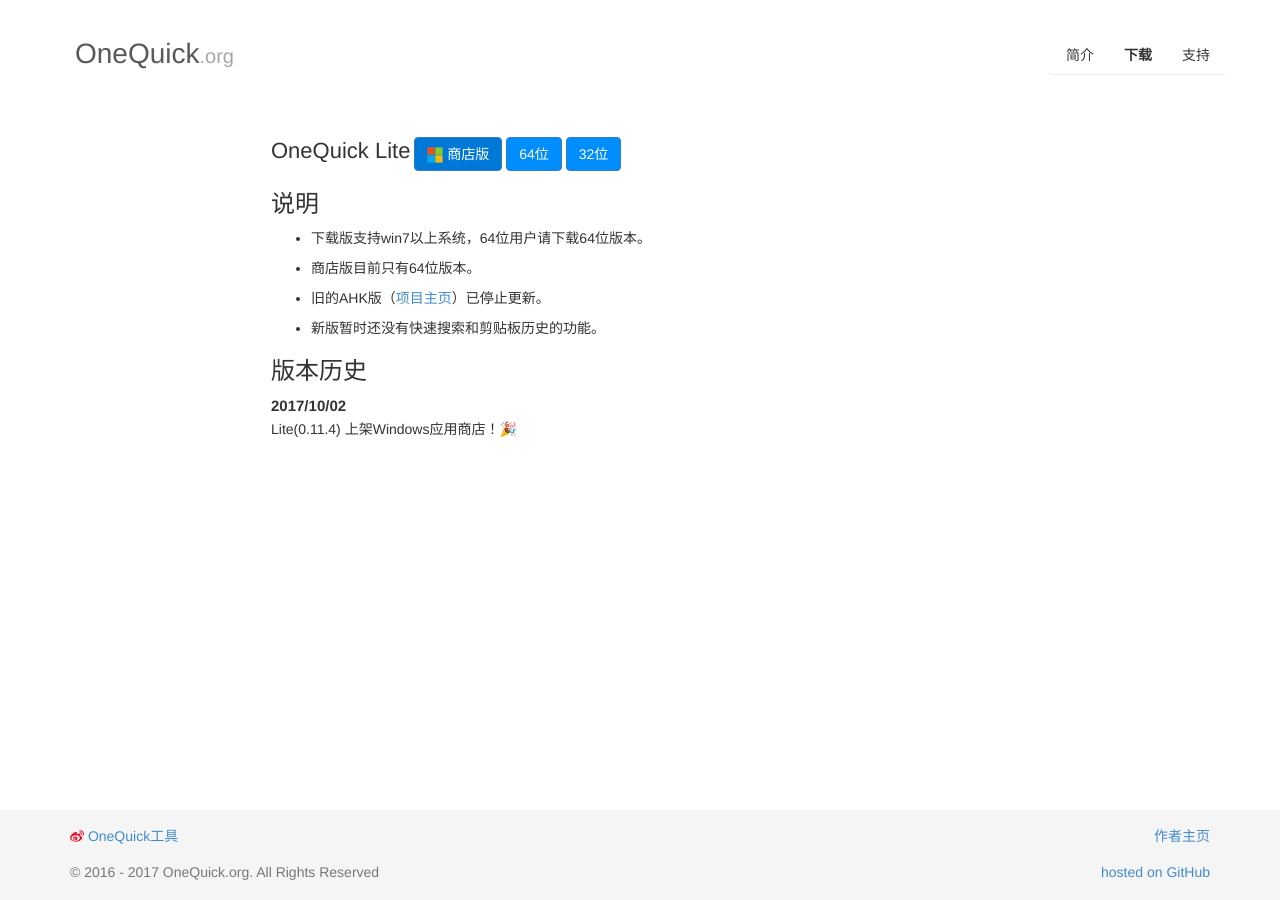
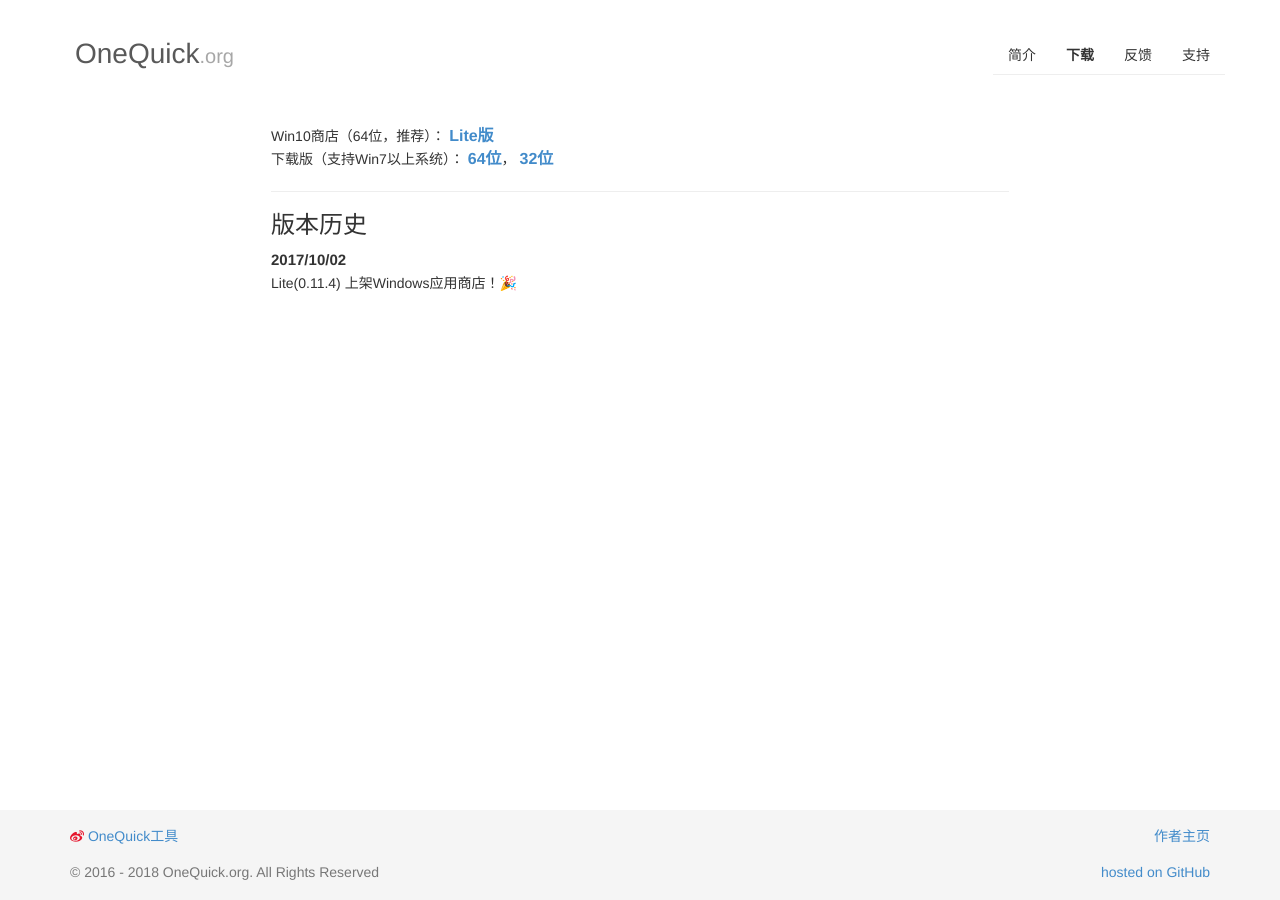
Before and after one commit to OneQuick/OneQuick.github.io-v1-legacy, a Jekyll site: the page built from download.md, in a window 1280 px wide. Built offline with Jekyll 4.4.1, drawn with Linux system fonts in a browser that asks for light colours.

Commit message:
增加反馈引导页面

```diff
--- a/_layouts/index.html
+++ b/_layouts/index.html
@@ -34,6 +34,7 @@
 		      <ul class="nav navbar-nav navbar-right">
 		        <li class="{%if page.active=='index'%}active{%endif%}"><a href="/">简介</a></li>
             <li class="{%if page.active=='download'%}active{%endif%}"><a href="/download">下载</a></li>
+            <li class="{%if page.active=='feedback'%}active{%endif%}"><a href="/feedback">反馈</a></li>
 		        <li class="{%if page.active=='support'%}active{%endif%}"><a href="/support">支持</a></li>
 		      </ul>
 		</nav>
@@ -53,7 +54,7 @@
               <a href="http://xujinkai.net" target="_blank">作者主页</a>
             </span>
           </p>
-      		<p class="text-muted">© 2016 - 2017 OneQuick.org. All Rights Reserved
+      		<p class="text-muted">© 2016 - 2018 OneQuick.org. All Rights Reserved
             <span class="pull-right">
               <a href="https://github.com/OneQuick/OneQuick.github.io" target="_blank">hosted on GitHub</a>
             </span>
--- a/download.md
+++ b/download.md
@@ -3,27 +3,26 @@
 layout: index2
 active: download
 ---
-<div style="margin: 20px 0;">
-	<p>
-		<span style="font-size: 22px;">OneQuick Lite</span>
-		<a href="https://www.microsoft.com/store/apps/9pfn5k6qxt46" target="_blank"><button type="button" class="btn btn-primary ms-store-dl">
-			<img src="/img/ms-logo.png" style="height: 16px; margin-top: -2px;"> 商店版
-		</button></a>
-		<a href="{{ site.lite.x64url }}"><button type="button" class="btn btn-primary download">64位</button></a>
-		<a href="{{ site.lite.x86url }}"><button type="button" class="btn btn-primary download">32位</button></a>
-	</p>
+<style>
+div.dl-link a {
+	font-size: 16px;
+	font-weight: 700;
+}
+</style>
+<div style="margin: 10px 0;" class="dl-link">
+
+Win10商店（64位，推荐）：
+<a href="https://www.microsoft.com/store/apps/9pfn5k6qxt46" target="_blank">Lite版</a>
+
+<br>
+下载版（支持Win7以上系统）：
+<a href="{{ site.lite.x64url }}">64位</a>，
+<a href="{{ site.lite.x86url }}">32位</a>
+
 </div>
 
-### 说明
 
-- 下载版支持win7以上系统，64位用户请下载64位版本。
-
-- 商店版目前只有64位版本。
-
-- 旧的AHK版（<a href="https://github.com/XUJINKAI/OneQuick" target="_blank">项目主页</a>）已停止更新。
-
-- 新版暂时还没有快速搜索和剪贴板历史的功能。
-
+<hr>
 <style>
 h4 {
 	font-weight: bolder;
```
Also changed, not shown: feedback.html (deleted, +0 -10 lines), feedback.md (added, +24 -0 lines), index.md (+3 -0 lines), support.md (+4 -9 lines).
